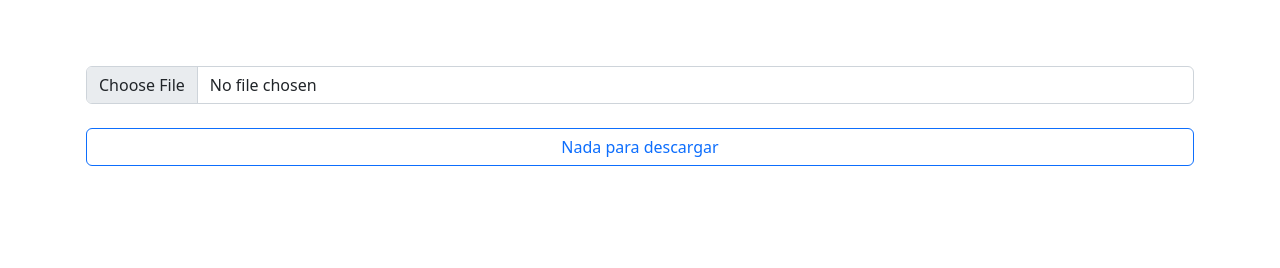
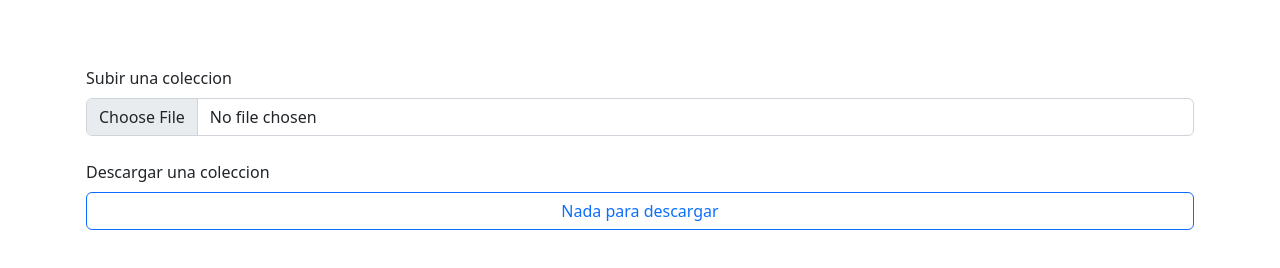
Before and after one commit to Ericpedre/clone-firestore, a website with bundled scripts: page public/index.html in a window 1280 px wide. Built offline with nearby package versions, Linux system fonts and the light colour scheme.

Commit message:
se agregan labels a la interfaz grafica

```diff
--- a/public/index.html
+++ b/public/index.html
@@ -9,8 +9,10 @@
 </head>
 <body class="d-flex p-2 container flex-column" style="margin-top: 50px">
     <div class="container d-flex p-2 flex-column">
+        <label for="formFile" class="form-label">Subir una coleccion</label>
         <input class="form-control" type="file" name="json" id="file-in">
         <br>
+        <label for="formFile" class="form-label">Descargar una coleccion</label>
         <button id="down-btn" class="btn btn btn-outline-primary" type="button">Nada para descargar</button>
         <a id="downloadAnchorElem" style="display:none"></a>
     </div>
```
